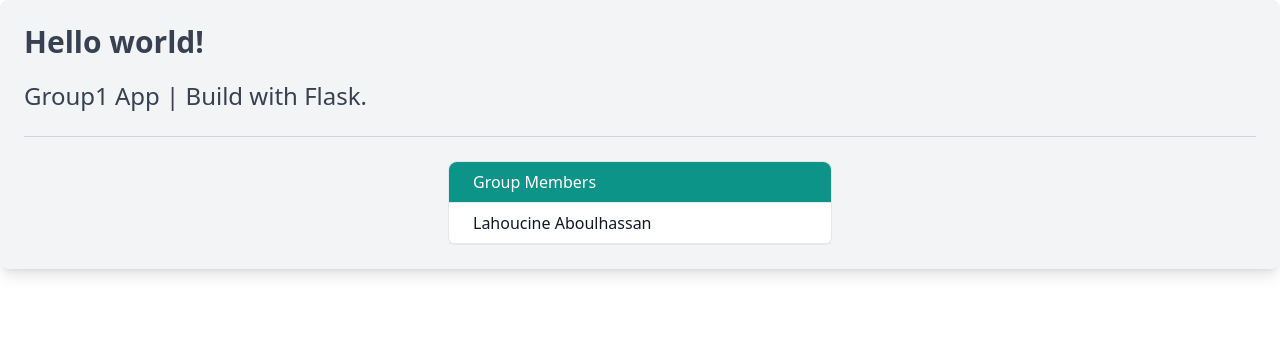
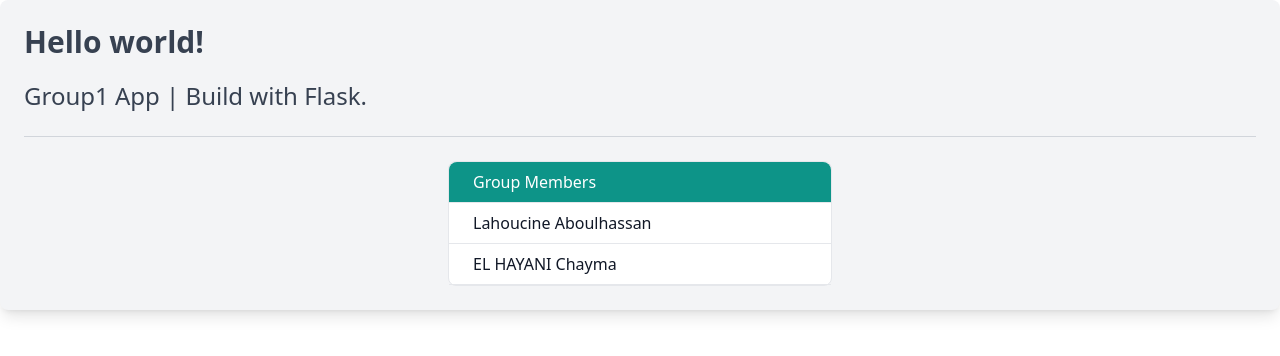
Before and after one commit to Sarasbaila/Group1-App, a Flask app: page / in a window 1280 px wide. Shown: the top 356 px of the page. Run offline with Flask 2, Linux system fonts and the light colour scheme; some libraries are stand-ins or nearby versions.

Commit message:
Update home.html

```diff
--- a/templates/home.html
+++ b/templates/home.html
@@ -25,6 +25,9 @@
           <li class="px-6 py-2 border-b border-gray-200 w-full">
             Lahoucine Aboulhassan
           </li>
+          <li class="px-6 py-2 border-b border-gray-200 w-full">
+            EL HAYANI Chayma
+          </li>
         </ul>
       </div>
     </div>
```
